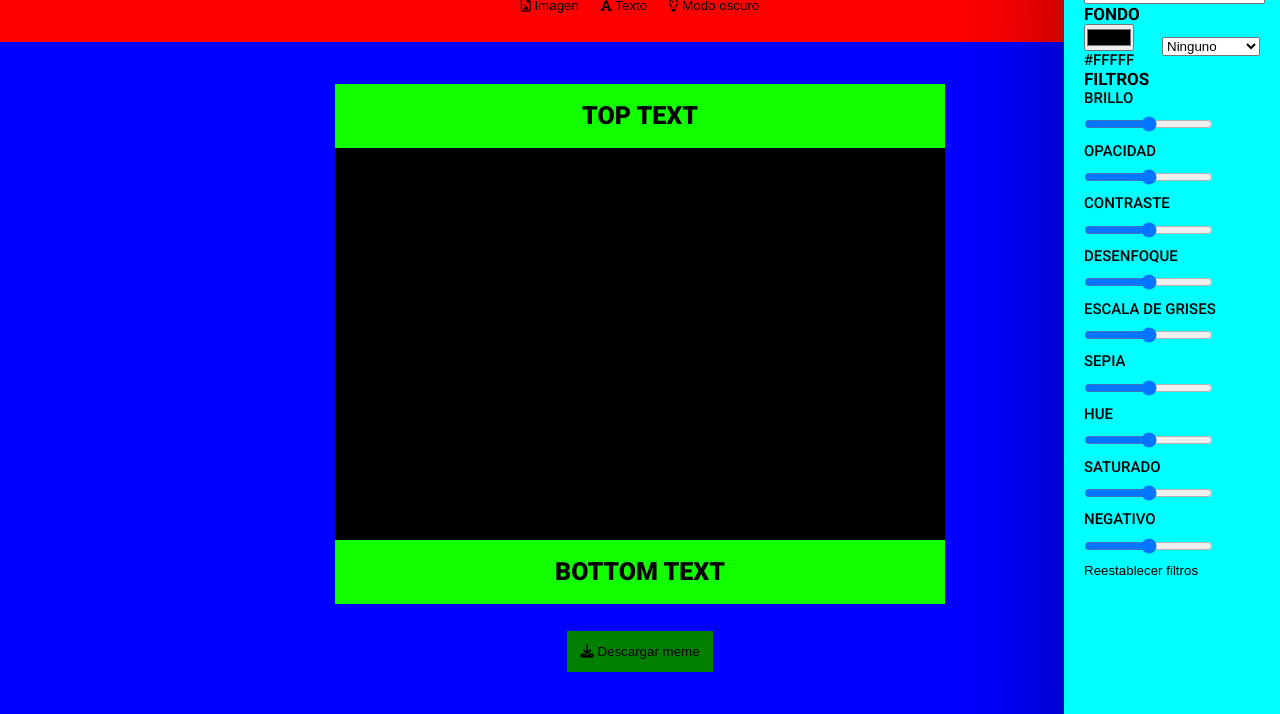
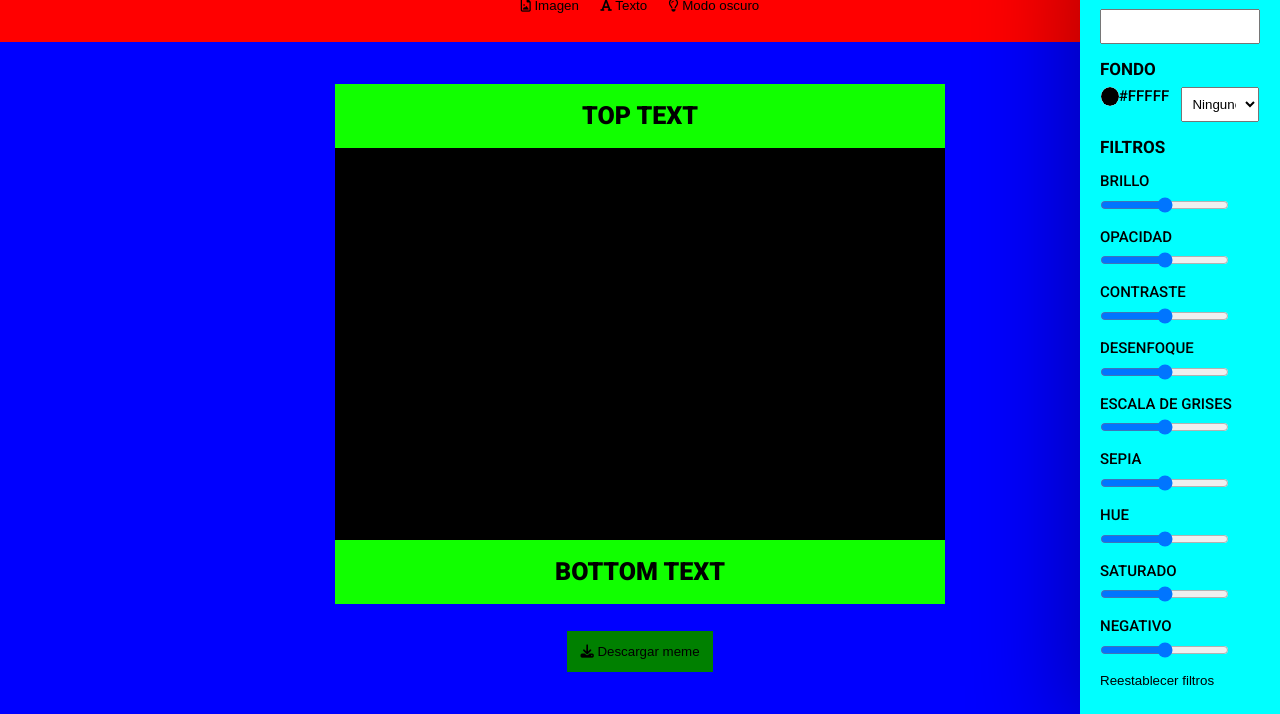
Before and after one commit to CelesteSelena2022/Editor-de-memes, a plain HTML site: page index.html in a window 1280 px wide. Shown: the part 86-800 px from the top of the page. Drawn offline with Linux system fonts and the light colour scheme.

Commit message:
sigo modificando los estilos del aside

```diff
--- a/index.html
+++ b/index.html
@@ -58,31 +58,34 @@
         </main>
     </div>
     <aside class="hidden panel">
-        <section>
+        <button>
+            <i class="fa-solid fa-xmark"></i>
+        </button>
+        <section class="panel-imagen">
             <h2 class="panel__title">
                 IMAGEN
             </h2>
             <!-- imagen -->
-            <div>
-                <h3>
+            <div class="panel-control">
+                <h3 class="control__title">
                     URL
                 </h3>
-                <input type="text">
+                <input type="text" class="panel-control__input">
             </div>
             <!-- fondo -->
-            <div>
-                <h3>
+            <div class="panel-control">
+                <h3 class="control__title">
                     FONDO
                 </h3>
-                <div class="container-fondo">
-                    <div>
+                <div class="panel-control-columns">
+                    <div class="panel-control-column">
                         <input type="color" name="" id="">
                         <span>
                             #FFFFF
                         </span>
                     </div>
-                    <div>
-                        <select name="" id="">
+                    <div class="panel-control-column">
+                        <select name="" id="" class="panel-control__input">
                             <option value="">
                                 Ninguno
                             </option>
@@ -106,60 +109,60 @@
                 </div>
             </div>
             <!-- flitros -->
-            <div class="container-filtros">
-                <h3>
+            <div class="panel-control">
+                <h3 class="control__title">
                     FILTROS
                 </h3>
-                <div>
-                    <label for="">
+                <div class="control-slider">
+                    <label for="" class="brightness-slider">
                         BRILLO
                     </label>
                     <input type="range" name="" id="">
                 </div>
-                <div>
-                    <label for="">
+                <div class="control-slider">
+                    <label for="" class="opacity-slider">
                         OPACIDAD
                     </label>
                     <input type="range" name="" id="">
                 </div>
-                <div>
-                    <label for="">
+                <div class="control-slider">
+                    <label for="" class="contrast-slider">
                         CONTRASTE
                     </label>
                     <input type="range" name="" id="">
                 </div>
-                <div>
-                    <label for="">
+                <div class="control-slider">
+                    <label for="" class="blur-slider">
                         DESENFOQUE
                     </label>
                     <input type="range" name="" id="">
                 </div>
-                <div>
-                    <label for="">
+                <div class="control-slider">
+                    <label for="" class="grayscale-slider">
                         ESCALA DE GRISES
                     </label>
                     <input type="range" name="" id="">
                 </div>
-                <div>
-                    <label for="">
+                <div class="control-slider">
+                    <label for="" class="sepia-slider">
                         SEPIA
                     </label>
                     <input type="range" name="" id="">
                 </div>
-                <div>
-                    <label for="">
+                <div class="control-slider">
+                    <label for="" class="hue-slider">
                         HUE
                     </label>
                     <input type="range" name="" id="">
                 </div>
-                <div>
-                    <label for="">
+                <div class="control-slider">
+                    <label for="" class="saturated-slider">
                         SATURADO
                     </label>
                     <input type="range" name="" id="">
                 </div>
-                <div>
-                    <label for="">
+                <div class="control-slider">
+                    <label for="" class="invert-slider">
                         NEGATIVO
                     </label>
                     <input type="range" name="" id="">
--- a/style.css
+++ b/style.css
@@ -1,6 +1,7 @@
 * {
     margin: 0;
     padding: 0;
+    box-sizing: border-box;
 }
 
 html {
@@ -136,7 +137,7 @@ Estilos para el aside de imagen
 } */
 
 .panel {
-    width: 22vh;
+    width: 25vh;
     min-height: 100vh;
     padding: 3em 2em;
     position: fixed;
@@ -162,15 +163,69 @@ Estilos para el aside de imagen
     align-items: center;
 }
 
-.container-filtros input {
+.panel-imagen input {
     display: block;
 }
 
-h3 {
-    /* margin: 1em 0em 1em 0em; */
+.panel-control {
+    margin-bottom: 1em;
+}
+
+.control__title {
+    margin-bottom: 0.5em;
     font-size: 17rem;
 }
 
-.container-filtros input {
-    margin: 0.7em 0em;
+.panel-control-columns {
+    display: flex;
+    justify-content: space-around;
+    width: 100%;
 }
+
+.panel-control-column {
+    display: flex;
+    width: 49%;
+}
+
+.panel-control-color {
+    display: flex;
+    width: 100%;
+}
+
+.panel-control-column input {
+    width: 100%;
+}
+
+/* estilos para el circulo del input color */
+.panel-control-column input[type='color'] {
+    width: 19px;
+    height: 19px;
+    border-width: 0px;
+    padding: 0px;
+    max-width: 18px;
+    border-radius: 100%;
+}
+
+input[type="color"]::-webkit-color-swatch-wrapper {
+    padding: 0;
+}
+
+input[type="color"]::-webkit-color-swatch {
+    border: none;
+    border-radius: 100%;
+}
+
+.control-slider{
+    margin: 1em 0em;
+}
+
+.control-slider input[type='range'] {
+    margin: 0.5em 0em;
+}
+
+
+.panel-control__input {
+    width: 100%;
+    height: 35px;
+    padding: 0.5em;
+}
```
